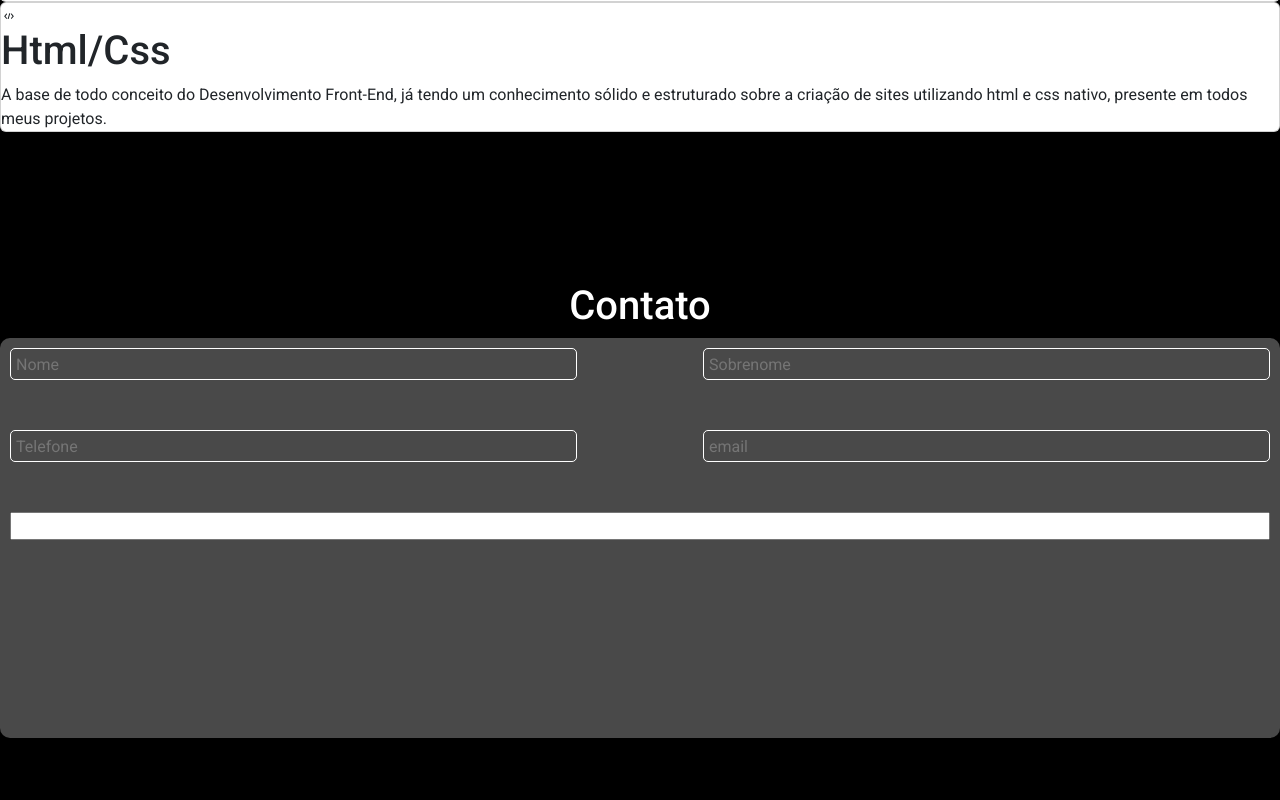
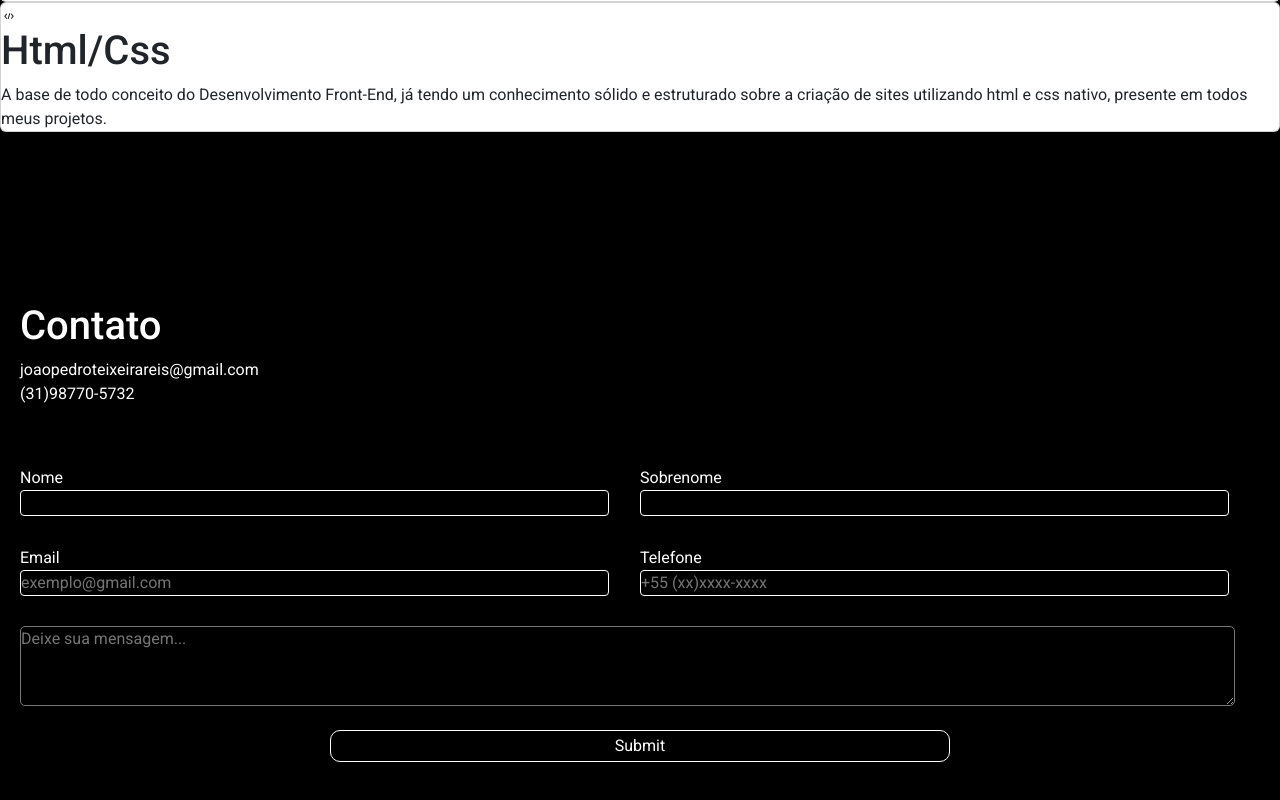
Before and after one commit to JTeixeiraz/React-Portifolio, a React (Vite) app: page / in a window 1280 px wide. Shown: the part 2785-3585 px from the top of the page. Before the commit the page ends 3523 px from the top, so only its background shows below. Built offline with nearby package versions, Linux system fonts and the light colour scheme.

Commit message:
começando a implementar a área de contato (sem php por enquanto)

```diff
--- a/src/assets/components/compMain/Contato.jsx
+++ b/src/assets/components/compMain/Contato.jsx
@@ -1,21 +1,80 @@
+import { useState } from 'react';
 import './contato.css';
 
 function Contato(){
+
+        const [tel, setTel] = useState('')
+        const MudaInput = (event)=>{
+            let limpaValor = event.target.value.replace(/\D/g, '').substring(0, 11);
+
+             let numeroFormatado = '';
+
+            if (limpaValor.length > 0) {
+            numeroFormatado += `(${limpaValor.slice(0, 2)})`;
+            }
+
+            if (limpaValor.length > 2) {
+            numeroFormatado += `${limpaValor.slice(2, 7)}`;
+            }
+
+            if (limpaValor.length > 7) {
+            numeroFormatado += `-${limpaValor.slice(7, 11)}`;
+            }
+
+            setTel(numeroFormatado);
+        }
+
     return(
-        <div id='contato'>
-            <h1>Contato</h1>
-            <div className='cardinput'>
-                <div className='lineinput'>
-                    <input type="text" placeholder='Nome'/>
-                    <input type="text" placeholder='Sobrenome'/>
+      <div id='Contato'>
+        <h1>Contato</h1>
+        <p>joaopedroteixeirareis@gmail.com <br />
+        (31)98770-5732</p>
+        <div className='contatoContent'>
+            <form action="" className='formulario'>
+                <div className='inputform nameinpt'>
+                    <label htmlFor="">Nome</label>
+                    <input
+                        type="text"
+                    />
                 </div>
-                <div className="lineinput">
-                    <input type="text" placeholder='Telefone' />
-                    <input type="text" placeholder='email'/>
+                <div className='inputform sobrenome'>
+                    <label htmlFor="">Sobrenome</label>
+                    <input
+                        type="text"
+                    />
                 </div>
-                <input type="text"/>
-            </div>
+                <div className='inputform mail'>
+                    <label htmlFor="">Email</label>
+                    <input
+                        type="email"
+                        placeholder='exemplo@gmail.com'
+                    />
+                </div>
+                <div className='inputform tell'>
+                    <label htmlFor="">Telefone</label>
+                    <input
+                        value={tel}
+                        onChange={MudaInput}
+                        type="tell"
+                        placeholder='+55 (xx)xxxx-xxxx'
+                        id='tell'
+                    />
+                </div>
+                <textarea
+                    name="mensagem"
+                    id="txtarea"
+                    placeholder='Deixe sua mensagem...'
+                ></textarea>
+                <div className='inptsubmt'>
+                <input
+                    type="submit"
+                    name=""
+                    id="submit"
+                />
+                </div>
+            </form>
         </div>
+      </div>
     )
 }
 
--- a/src/assets/components/compMain/contato.css
+++ b/src/assets/components/compMain/contato.css
@@ -1,27 +1,45 @@
-#contato{
-    text-align: center;
+#Contato{
+    background: rgba(0, 0, 0, 0.3);
+    border-radius: 10px;
+    padding: 20px;
 }
 
-.cardinput{
-    background: rgba(240, 240, 240, 0.3);
-    height: 50vh;
+
+.formulario{
+    display: grid;
+    grid-template-columns: 1fr 1fr;
+    grid-template-rows: 1fr 1fr 1fr 1fr;
+    margin-top: 60px;
+}
+.inputform{
+    margin-bottom: 30px;
+}
+.inputform>input{
+    width: 95%;
+    background-color: transparent;
+    border: solid 1px white;
+    color: white;
+    border-radius: 4px;
+}
+#txtarea{
+    grid-column: 1/3;
+    width: 98%;
+    background-color: transparent;
+    border-radius: 5px;
+}
+.inptsubmt{
     display: flex;
-    flex-direction: column;
-    padding: 10px;
+    align-items: center;
+    justify-content: center;
+    width: 100%;
+    grid-column: 1/3;
+}
+
+#submit{
+    width: 50%;
+    background-color: transparent;
+    color: white;
+    border: solid 1px white;
+    height: 40%;
     border-radius: 10px;
 }
-
-.lineinput{
-    display: flex;
-    justify-content: space-between;
-    margin-bottom: 50px;
-}
-.lineinput>input{
-    background-color: transparent;
-    border: solid 1px;
-    width: 45%;
-    height: 4vh;
-    padding: 5px;
-    color: white;
-    border-radius: 5px;
-}
```
